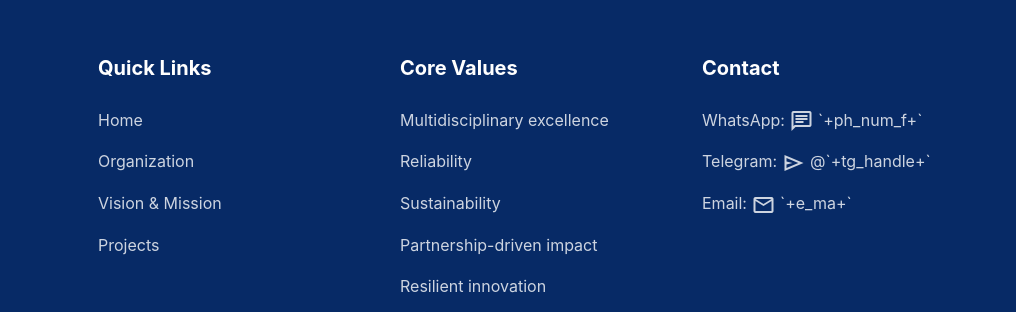
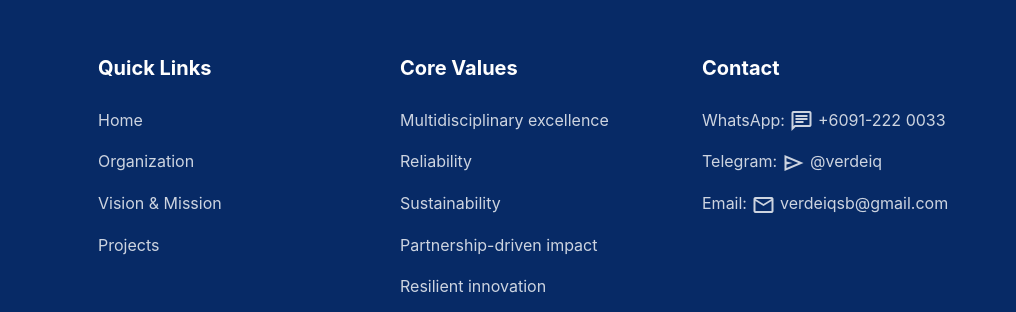
Before and after one commit to verdeiqsb/web, a plain HTML site: page index.html in a window 1280 px wide. Shown: the part 4048-4360 px from the top of the page, 264-1280 px from the left. Drawn offline with nearby package versions, Linux system fonts and the light colour scheme.

Commit message:
Fix html

```diff
--- a/include.js
+++ b/include.js
@@ -65,7 +65,7 @@ document.addEventListener('DOMContentLoaded', async () => {
             <div class="footer-section">
                 <h4>Contact</h4>
                 <ul>
-                    <li>WhatsApp: <a href="https://wa.me/`+ph_num+`?text=Hi!%20I'm%20interested%20to%20enquire%20more." target="_blank" rel="noopener" aria-label="WhatsApp"><span class="material-symbols-outlined icon-svg" aria-hidden="true">chat</span> `+ph_num_f+`</a></li>
+                    <li>WhatsApp: <a href="https://wa.me/`+ph_num+`?text=Hi!%20I%27m%20interested%20to%20enquire%20more." target="_blank" rel="noopener" aria-label="WhatsApp"><span class="material-symbols-outlined icon-svg" aria-hidden="true">chat</span> `+ph_num_f+`</a></li>
                     <li>Telegram: <a href="https://t.me/`+tg_handle+`" target="_blank" rel="noopener" aria-label="Telegram"><span id="phone" class="material-symbols-outlined icon-svg" aria-hidden="true">send</span> @`+tg_handle+`</a></li>
                     <li>Email: <a href="mailto:`+e_ma+`"><span class="material-symbols-outlined icon-svg" aria-hidden="true">email</span> `+e_ma+`</a></li>
                 </ul>
@@ -200,6 +200,53 @@ document.addEventListener('DOMContentLoaded', async () => {
 
     // Notify listeners that includes have been loaded
     document.dispatchEvent(new CustomEvent('includes:loaded'));
+});
+
+// After includes have been loaded, decode obfuscated contact info in footer
+document.addEventListener('includes:loaded', () => {
+    const footer = document.querySelector('.footer');
+    if (!footer) return;
+
+    const rev = (s) => s.split('').reverse().join('');
+
+    function formatPhone(digits) {
+        // Expect digits like '60192220033'
+        if (digits.startsWith('60') && digits.length >= 11) {
+            const cc = '+' + digits.slice(0,2);
+            const rest = digits.slice(2);
+            return `${cc}${rest.slice(0,2)}-${rest.slice(2,5)} ${rest.slice(5)}`;
+        }
+        return digits;
+    }
+
+    // WhatsApp
+    const wa = footer.querySelector('.contact-wa');
+    if (wa && wa.dataset.enc) {
+        const reversed = wa.dataset.enc.trim();
+        const decoded = rev(reversed);
+        const href = `https://wa.me/${decoded}?text=${encodeURIComponent("Hi! I'm interested to enquire more.")}`;
+        wa.setAttribute('href', href);
+        const disp = wa.querySelector('.contact-display');
+        if (disp) disp.textContent = formatPhone(decoded);
+    }
+
+    // Telegram
+    const tg = footer.querySelector('.contact-tg');
+    if (tg && tg.dataset.enc) {
+        const decoded = rev(tg.dataset.enc.trim());
+        tg.setAttribute('href', `https://t.me/${decoded}`);
+        const disp = tg.querySelector('.contact-display');
+        if (disp) disp.textContent = '@' + decoded;
+    }
+
+    // Email
+    const em = footer.querySelector('.contact-email');
+    if (em && em.dataset.enc) {
+        const decoded = rev(em.dataset.enc.trim());
+        em.setAttribute('href', `mailto:${decoded}`);
+        const disp = em.querySelector('.contact-display');
+        if (disp) disp.textContent = decoded;
+    }
 });
 
     // Projects page logic — moved from inline script in projects.html
--- a/includes/footer.html
+++ b/includes/footer.html
@@ -34,9 +34,9 @@
             <div class="footer-section">
                 <h4>Contact</h4>
                 <ul>
-                    <li>WhatsApp: <a href="https://wa.me/`+ph_num+`?text=Hi!%20I'm%20interested%20to%20enquire%20more." target="_blank" rel="noopener" aria-label="WhatsApp"><span class="material-symbols-outlined icon-svg" aria-hidden="true">chat</span> `+ph_num_f+`</a></li>
-                    <li>Telegram: <a href="https://t.me/`+tg_handle+`" target="_blank" rel="noopener" aria-label="Telegram"><span id="phone" class="material-symbols-outlined icon-svg" aria-hidden="true">send</span> @`+tg_handle+`</a></li>
-                    <li>Email: <a href="mailto:`+e_ma+`"><span class="material-symbols-outlined icon-svg" aria-hidden="true">email</span> `+e_ma+`</a></li>
+                    <li>WhatsApp: <a href="#" class="contact-wa" data-enc="33002221906" target="_blank" rel="noopener" aria-label="WhatsApp"><span class="material-symbols-outlined icon-svg" aria-hidden="true">chat</span> <span class="contact-display">+6***-*** ****</span></a></li>
+                    <li>Telegram: <a href="#" class="contact-tg" data-enc="qiedrev" target="_blank" rel="noopener" aria-label="Telegram"><span id="phone" class="material-symbols-outlined icon-svg" aria-hidden="true">send</span> <span class="contact-display">@v*****q</span></a></li>
+                    <li>Email: <a href="#" class="contact-email" data-enc="moc.liamg@bsqiedrev"><span class="material-symbols-outlined icon-svg" aria-hidden="true">email</span> <span class="contact-display">verdeiqsb [at] gmail [dot] com</span></a></li>
                 </ul>
             </div>
         </div>
```
